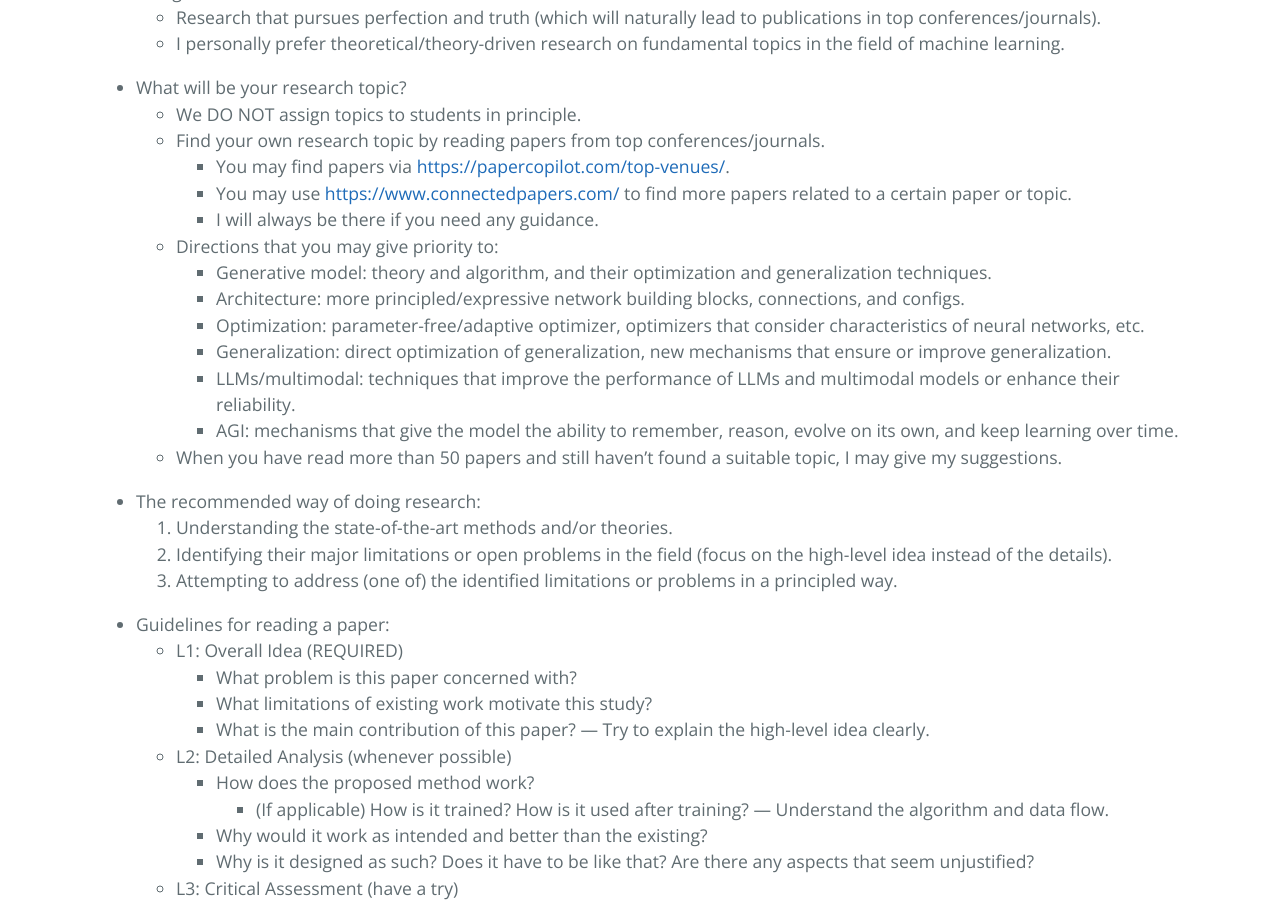
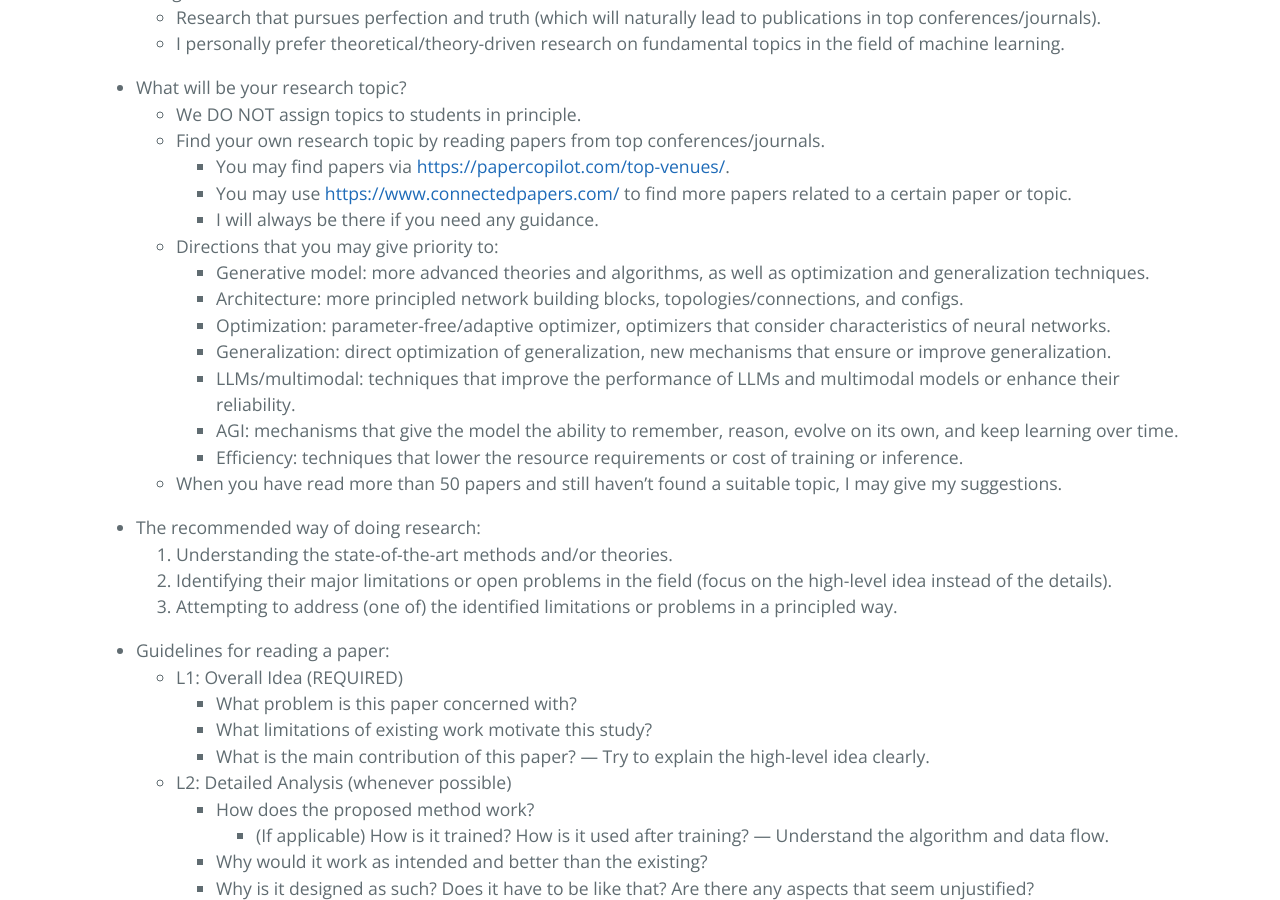
Before and after one commit to ZhimingZhou/zhimingzhou.github.io, a Jekyll site: the page built from _posts/2020-12-09-Prospective-Students.md, in a window 1280 px wide and 900 px high, scrolled down 634 px. Built offline with Jekyll 4.4.1, drawn with Linux system fonts in a browser that asks for light colours.

Commit message:
Update 2020-12-09-Prospective-Students.md

```diff
--- a/_posts/2020-12-09-Prospective-Students.md
+++ b/_posts/2020-12-09-Prospective-Students.md
@@ -29,12 +29,13 @@ I’m looking for TALENTED students with GENUINE enthusiasm for FUNDAMENTAL rese
 		- You may use [https://www.connectedpapers.com/](https://www.connectedpapers.com/) to find more papers related to a certain paper or topic.
 		- I will always be there if you need any guidance.
 	- Directions that you may give priority to:
-		- Generative model: theory and algorithm, and their optimization and generalization techniques.
-		- Architecture: more principled/expressive network building blocks, connections, and configs.
-		- Optimization: parameter-free/adaptive optimizer, optimizers that consider characteristics of neural networks, etc.
+		- Generative model: more advanced theories and algorithms, as well as optimization and generalization techniques.
+		- Architecture: more principled network building blocks, topologies/connections, and configs.
+		- Optimization: parameter-free/adaptive optimizer, optimizers that consider characteristics of neural networks.
 		- Generalization: direct optimization of generalization, new mechanisms that ensure or improve generalization.
 		- LLMs/multimodal: techniques that improve the performance of LLMs and multimodal models or enhance their reliability.
 		- AGI: mechanisms that give the model the ability to remember, reason, evolve on its own, and keep learning over time.
+		- Efficiency: techniques that lower the resource requirements or cost of training or inference.
 	- When you have read more than 50 papers and still haven't found a suitable topic, I may give my suggestions.
 
 <!--  -->
```
